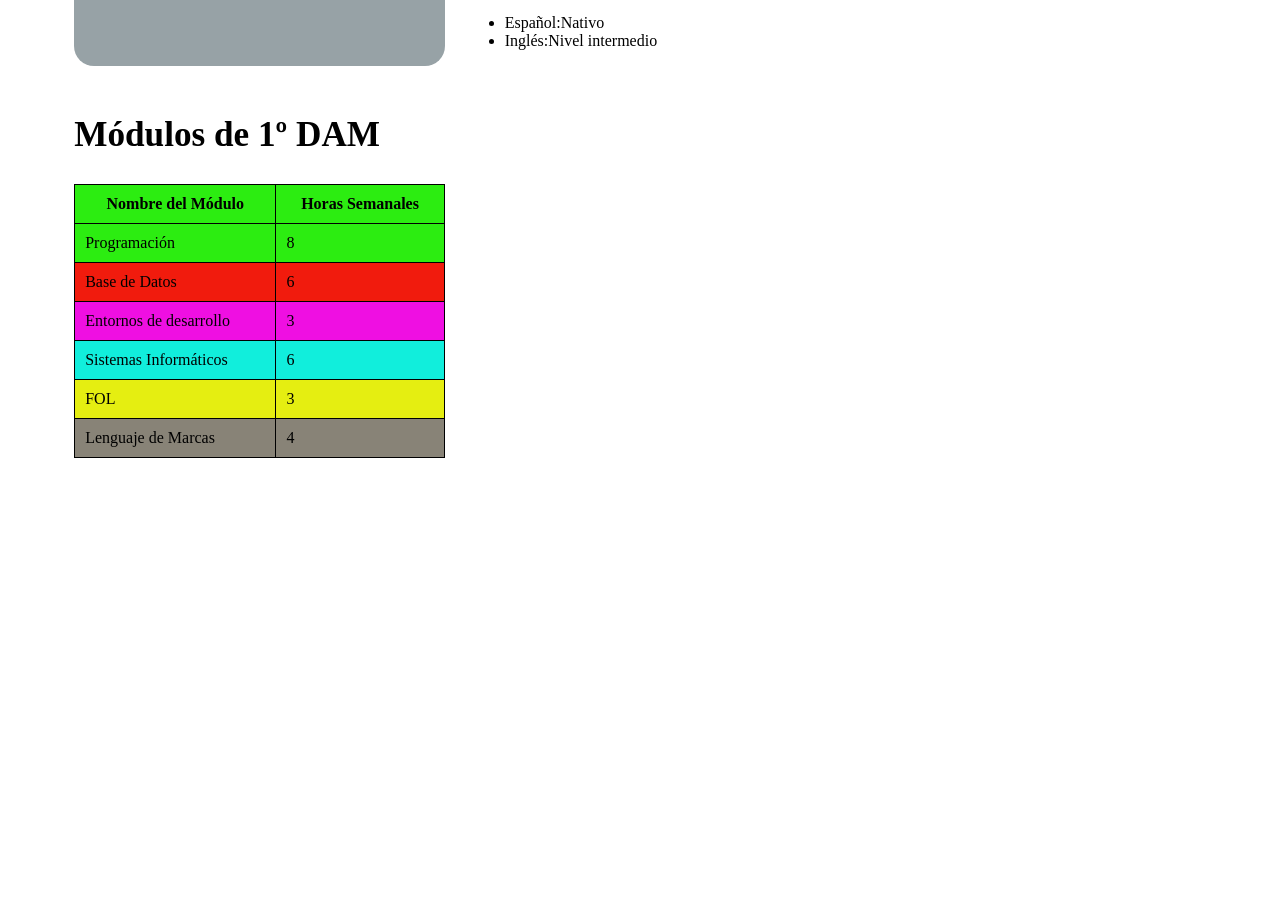
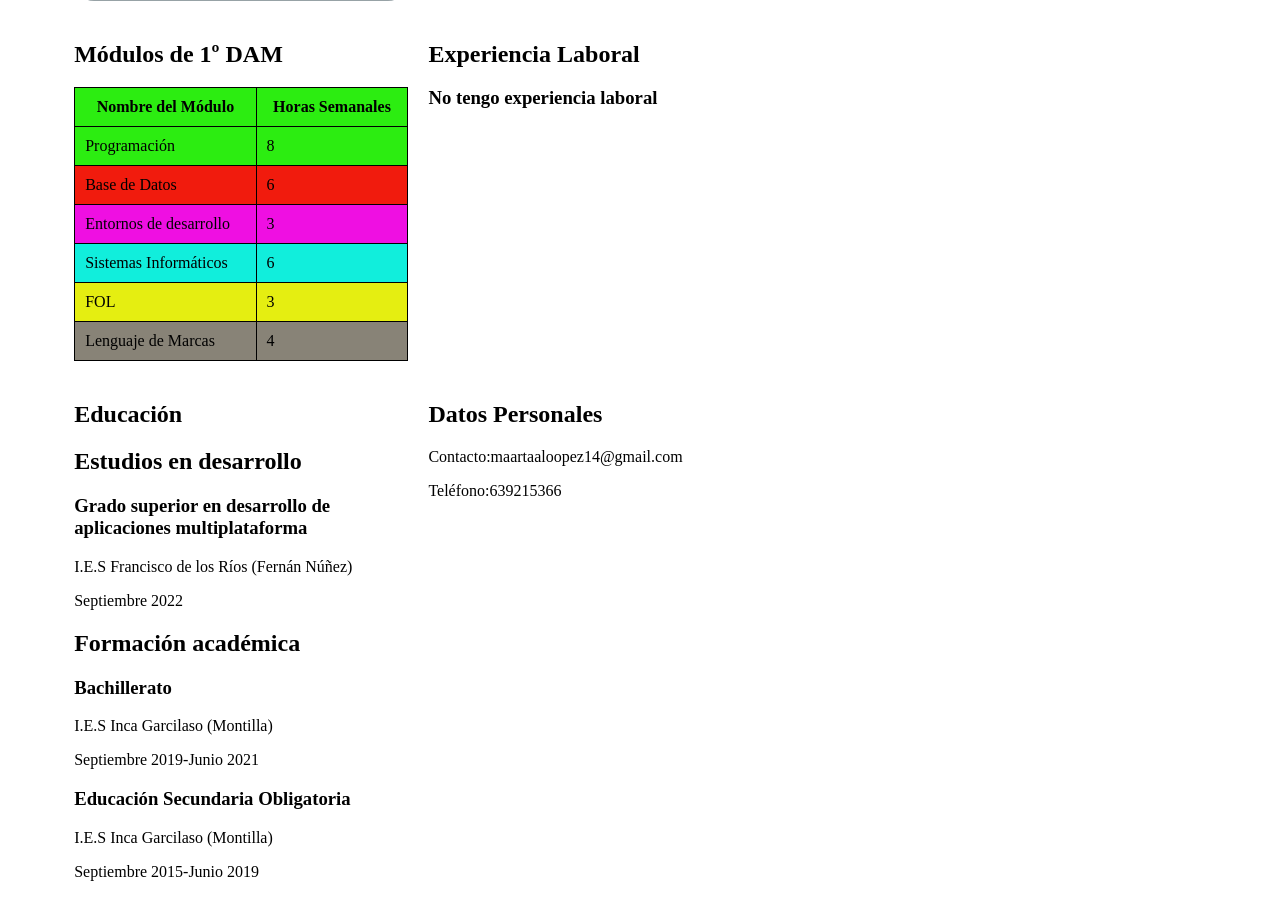
Before and after one commit to martaalopez/Aprendiendo-Sass, a plain HTML site: page webresponsiva CV/cv.html in a window 1280 px wide. Shown: the part 730-1638 px from the top of the page. Before the commit the page ends 1209 px from the top, so only its background shows below. Drawn offline with Linux system fonts and the light colour scheme.

Commit message:
U7_T3_1920_Directivas_y_mixins

```diff
--- a/webresponsiva CV/cv.html
+++ b/webresponsiva CV/cv.html
@@ -4,9 +4,17 @@
     <meta http-equiv="X-UA-Compatible" content="IE=edge">
     <meta name="viewport" content="width=device-width, initial-scale=1.0">
     <title>CV</title>
-    <link rel="stylesheet" href="style.css">
+    <link rel="stylesheet" href="css/style.css">
 </head>
 <body>
+<div class="menu">
+    <ul>
+        <li><a href="#experiencia">Experiencia Laboral</a></li>
+        <li><a href="#educacion">Educación</a></li>
+        <li><a href="#datos">Datos Personales</a></li>
+    </ul>
+</div>
+
 <div class="wrapper">
     <div class="item1">
         <h1>Marta López Urbano</h1>
@@ -55,7 +63,28 @@
             <li>Inglés:Nivel intermedio</li>
         </ul>
     </div>
-
+<div class="i1">
+    <h2 id="experiencia">Experiencia Laboral</h2>
+    <h3>No tengo experiencia laboral</h3>
+</div>
+    <div class="i2">
+    <h2 id="educacion">Educación</h2> <h2>Estudios en desarrollo</h2>
+                <h3>Grado superior en desarrollo de aplicaciones multiplataforma</h3>
+                <p>I.E.S Francisco de los Ríos (Fernán Núñez)</p>
+                <p>Septiembre 2022</p>
+        <h2>Formación académica</h2>
+                <h3>Bachillerato</h3>
+                <p>I.E.S Inca Garcilaso (Montilla)</p>
+                <p>Septiembre 2019-Junio 2021</p>
+                <h3>Educación Secundaria Obligatoria </h3>
+                <p>I.E.S Inca Garcilaso (Montilla)</p>
+                <p>Septiembre 2015-Junio 2019</p>
+    </div>
+    <div class="i3">
+    <h2 id="datos">Datos Personales</h2>
+            <p>Contacto:maartaaloopez14@gmail.com</p>
+            <p>Teléfono:639215366</p>
+    </div>
     <div class="modulos">
         <h2>Módulos de 1º DAM</h2>
         <table>
@@ -92,5 +121,6 @@
         </table>
     </div>
 </div>
+
 </body>
 </html>
--- /dev/null
+++ b/webresponsiva CV/scss/base/_estructuras_repetitivas.scss
@@ -0,0 +1,91 @@
+.wrapper {
+  width: calcularAnchura("desktop");
+  border: solid $bg-color;
+  margin-left: 5%;
+  margin-right: 5%;
+  display: grid;
+  grid-template-columns: 1fr 2fr;
+  grid-template-rows: repeat(3, 1fr);
+  grid-template-areas:
+    "n1 n4"
+    "n1 n4"
+    "n10 0";
+  gap: 20px;
+  background: $bg-color;
+
+  .item1 {
+    background: $main-color;
+    grid-area: n1;
+    border-radius: $radio-bordes;
+    border: 2px;
+    padding: 20px;
+  }
+
+  .item4 {
+    grid-area: n4;
+  }
+
+  .item5 {
+    background: $main-color;
+    grid-area: n5;
+  }
+
+  @media screen and (max-width: #{map-get($breakpoint, "mobile")}) {
+    width: calcularAnchura("mobile");
+    grid-template-areas:
+      "n1"
+      "n4"
+      "n5"
+      "n10";
+    grid-template-columns: 1fr !important;
+
+    .item1 {
+      text-align: center;
+
+      ul li {
+        list-style-type: none;
+      }
+    }
+
+    .item4 {
+      text-align: center;
+
+      h1 {
+        margin-top: 50px;
+      }
+
+      ul li {
+        list-style-type: none;
+      }
+    }
+
+    .item5 {
+      text-align: center;
+      margin-bottom: 50px;
+    }
+  }
+
+  .modulos {
+    grid-area: n10;
+
+    table {
+      border-collapse: collapse;
+      width: 100%;
+    }
+
+    th,
+    td {
+      border: 1px solid black;
+      padding: 10px;
+    }
+
+    tbody tr {
+      $total-colores: length($fondo-color);
+      @for $i from 1 through $total-colores {
+        &:nth-child(#{2 * $total-colores}n + #{$i}) {
+          background-color: nth($fondo-color, $i);
+        }
+      }
+    }
+  }
+}
--- /dev/null
+++ b/webresponsiva CV/scss/base/_funciones.scss
@@ -0,0 +1,9 @@
+@function calcularAnchura($breakpoint) {
+  @if $breakpoint == "desktop" {
+    @return 992px;
+  } @else if $breakpoint == "mobile" {
+    @return 576px;
+  } @else if $breakpoint == "tablet" {
+    @return 768px;
+  }
+}
--- /dev/null
+++ b/webresponsiva CV/scss/base/_menu.scss
@@ -0,0 +1,29 @@
+.menu {
+  position: sticky;
+  top: 0;
+  background-color: #fff;
+  z-index: 100;
+}
+
+.menu ul {
+  display: flex;
+  justify-content: space-between;
+  list-style-type: none;
+  padding: 0;
+  margin: 0;
+}
+
+.menu li {
+  margin-right: 20px;
+}
+
+.menu a {
+  text-decoration: none;
+  color: #000;
+  font-weight: bold;
+  transition: color 0.3s;
+}
+
+.menu a:hover {
+  color: #888;
+}
--- /dev/null
+++ b/webresponsiva CV/scss/base/_mixins.scss
@@ -0,0 +1,12 @@
+@mixin center-block {
+  position: absolute;
+  top: 50%;
+  left: 50%;
+  transform: translate(-50%, -50%);
+}
+
+@mixin center-inline {
+  display: flex;
+  justify-content: center;
+  align-items: center;
+}
--- /dev/null
+++ b/webresponsiva CV/scss/base/_temas.scss
@@ -0,0 +1,19 @@
+$bg-color: #fff;
+$main-color: #97a2a6;
+$radio-bordes: 20px;
+$fondo-color: #2ced11, #f11b0d, #ef0fe2, #11eedc, #e5ee11, #888377, #f0960e;
+$font-sizes: (
+        h1: 2.3rem,
+        h2: 2.2rem,
+        h3: 2rem,
+        h4: 1.5rem,
+        h5: 1.25rem,
+        h6: 1rem
+);
+$breakpoint: (
+        mobile: 650px,
+        tablet: 768px,
+        desktop: 992px
+);
+
+$body-color: #fff;
--- /dev/null
+++ b/webresponsiva CV/scss/base/_variables.scss
@@ -0,0 +1,19 @@
+$bg-color: #fff;
+$main-color: #97a2a6;
+$radio-bordes: 20px;
+$fondo-color: #2ced11, #f11b0d, #ef0fe2, #11eedc, #e5ee11, #888377, #f0960e;
+$font-sizes: (
+        h1: 2.3rem,
+        h2: 2.2rem,
+        h3: 2rem,
+        h4: 1.5rem,
+        h5: 1.25rem,
+        h6: 1rem
+);
+$breakpoint: (
+        mobile: 650px,
+        tablet: 768px,
+        desktop: 992px
+);
+
+$body-color: #fff;
--- /dev/null
+++ b/webresponsiva CV/scss/style.scss
@@ -0,0 +1,6 @@
+@import "base/mixins";
+@import "base/menu";
+@import "base/funciones";
+@import "base/variables";
+@import "base/estructuras_repetitivas";
+@import "base/temas";
```
Also changed, not shown: webresponsiva CV/css/style.css (added), 2 other files. Lines whose indentation alone changed are shown as unchanged.
